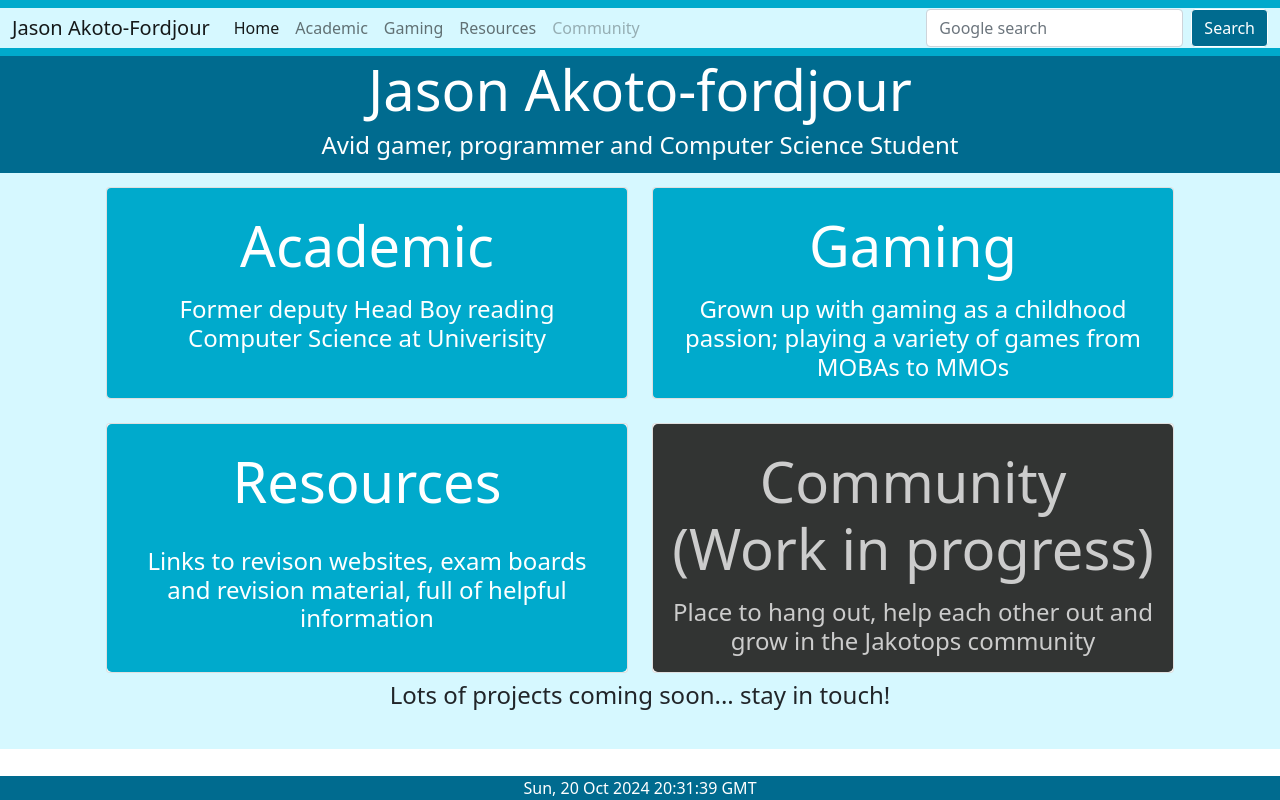
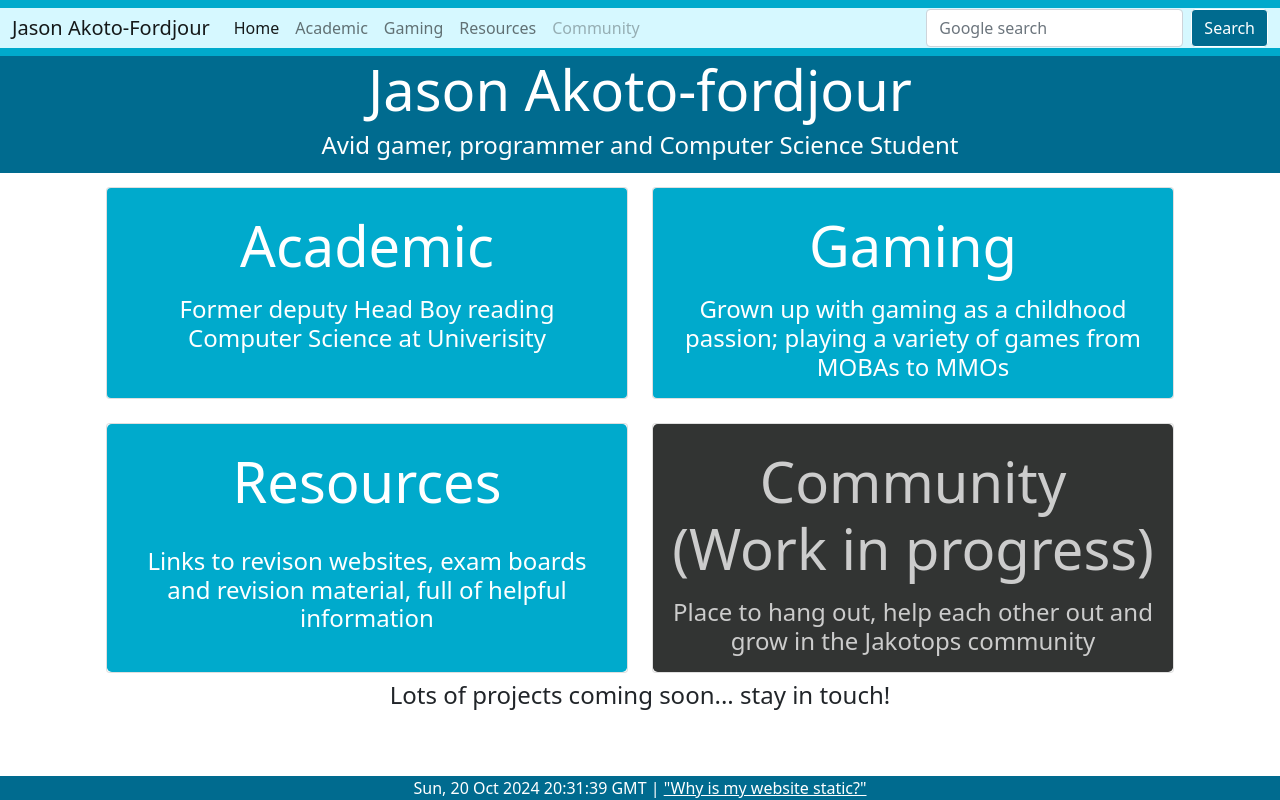
Before and after one commit to Jakotops/jakotops.github.io, a plain HTML site: page index.html in a window 1280 px wide. Drawn offline with nearby package versions, Linux system fonts and the light colour scheme.

Commit message:
Why is my website static?

```diff
--- a/index.html
+++ b/index.html
@@ -10,7 +10,7 @@
 
     <title>Jason Akoto-Fordjour</title>
   </head>
-  <body class="center ">
+  <body class="center Frame ">
     <nav class="navbar navbar-expand-lg navbar-light" style="background-color: #00AACC" >
       <div class="container-fluid" id = "nav">
         <a class="navbar-brand" href="index.html">Jason Akoto-Fordjour</a>
@@ -43,11 +43,11 @@
       </div>
     </nav>
     <div class="back">
-
       <header>
         <h1 class="display-4">Jason Akoto-fordjour</h1>
         <h4>Avid gamer, programmer and Computer Science Student</h5>
       </header>
+    </div>
       <main id = "section">
         <div id = "home-cards">
           <div class="row row-cols-lg-2 mx-auto g-4 pt-1 bg-cyanpt-3 container-md d-flex align-items-stretch">
@@ -94,18 +94,16 @@
           <h4 class = "text-left pt-2">Lots of projects coming soon... stay in touch!</h6>
         </div>
       </main>
-      </div>
-      <Footer>
+    </body>
+    <Footer class= "Row">
       <div class = "footer">
-            <a id="demo"></a>
+          <a id="demo"></a> <a class="html" href="https://justinjackson.ca/words.html">"Why is my website static?" </a>
       </div>
     </Footer>
-
       <script>
         const d = new Date();
-          document.getElementById("demo").innerHTML = d.toUTCString();
+        document.getElementById("demo").innerHTML = d.toUTCString() + " | ";
       </script>
     <script src="https://cdn.jsdelivr.net/npm/bootstrap@5.1.3/dist/js/bootstrap.bundle.min.js" integrity="sha384-ka7Sk0Gln4gmtz2MlQnikT1wXgYsOg+OMhuP+IlRH9sENBO0LRn5q+8nbTov4+1p" crossorigin="anonymous"></script>
 
-    </body>
 </html>
--- a/styles.css
+++ b/styles.css
@@ -4,14 +4,13 @@
 }
 
 .footer {
-  position: absolute;
   bottom: 0;
   margin-top: auto;
   width: 100%;
   background-color: #006B8F;
   color: white;
   text-align: center;
-  height: 1.5rem;
+
 }
 
 html {
@@ -24,7 +23,27 @@ body
   min-height: 100vh;
   display: flex;
   flex-direction: column;
+  margin : 0pt;
 }
+
+.Frame
+{
+  display: table;
+  height: 100%;
+  width: 100%;
+}
+
+.Row
+{
+  display: table-row;
+  height: 1px;
+}
+
+.Row.Expand
+{
+  height: auto;
+}
+
 
 #nav
 {
@@ -34,8 +53,6 @@ body
 .back
 {
   background-color: #D6F8FF;
-  padding-bottom: 2rem;
-
 }
 
 header
@@ -114,6 +131,21 @@ li
 }
 
 
+a.html:link
+{
+  color: #FFFFFF;
+}
+
+a.html:visited
+{
+  color:  #CCCCCC;
+}
+
+a.html:hover
+{
+  color: #00AACC;
+}
+
 #section
 {
  padding-top: 10px;
@@ -139,3 +171,7 @@ li
 {
   height: 100%;
 }
+
+main {
+  flex: 1;
+}
```
Also changed, not shown: academic.html (+3 -3 lines). Lines whose indentation alone changed are shown as unchanged.
